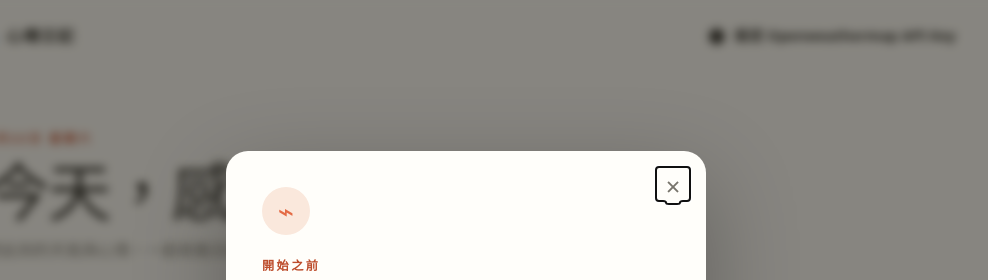
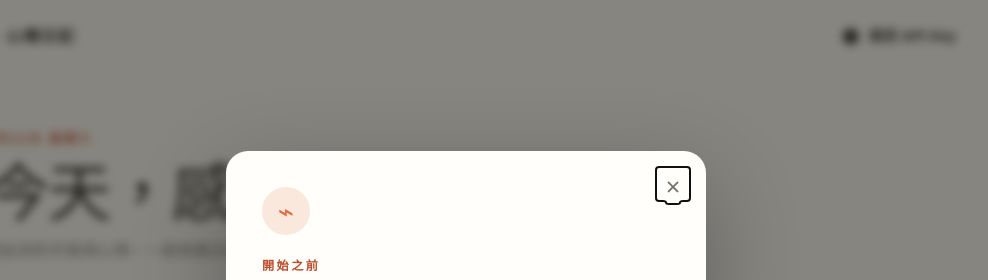
Before and after one commit to orcapen/weathermood, a plain HTML site: page index.html in a window 1280 px wide. Shown: the top 280 px of the page, 174-1162 px from the left. Drawn offline with Linux system fonts and the light colour scheme.

Commit message:
Update index.html

```diff
--- a/index.html
+++ b/index.html
@@ -22,7 +22,7 @@
         </a>
         <button class="icon-button" id="settingsButton" type="button" aria-label="設定 Openweathermap API Key">
           <svg viewBox="0 0 24 24" aria-hidden="true"><path d="M12 15.4a3.4 3.4 0 1 0 0-6.8 3.4 3.4 0 0 0 0 6.8Zm8-3.4c0-.5-.1-1-.2-1.5l2-1.6-2-3.5-2.5 1a8.9 8.9 0 0 0-2.6-1.5L14.3 2h-4.1l-.4 2.9c-.9.3-1.7.8-2.5 1.5l-2.6-1-2 3.5 2.1 1.6a8.7 8.7 0 0 0 0 3l-2.1 1.6 2 3.5 2.6-1a8.9 8.9 0 0 0 2.5 1.5l.4 2.9h4.1l.4-2.9c.9-.3 1.8-.8 2.6-1.5l2.5 1 2-3.5-2-1.6c.1-.5.2-1 .2-1.5Z"/></svg>
-          <span>設定 Openweathermap API Key</span>
+          <span>設定 API Key</span>
         </button>
       </header>
 
```
